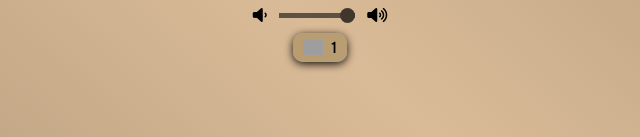
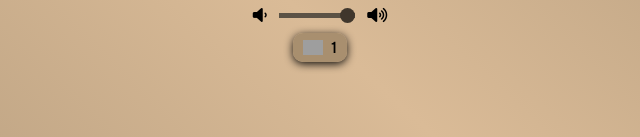
Before and after one commit to royzdev/audio, a plain HTML site: page index.html in a window 1280 px wide. Shown: the part 660-797 px from the top of the page, 320-960 px from the left. Drawn offline with Linux system fonts and the light colour scheme; grey boxes are pictures that could not be loaded.

Commit message:
Update index.html

```diff
--- a/index.html
+++ b/index.html
@@ -38,7 +38,7 @@
             bottom: -30px;
             left: 50%;
             transform: translateX(-50%);
-            background-color: rgba(182, 153, 109, 0.884);
+            background-color: rgba(163, 138, 106, 0.884);
             padding: 5px 10px;
             border-radius: 10px;
             box-shadow: 0 2px 8px rgba(0, 0, 0, 0.938);
```
